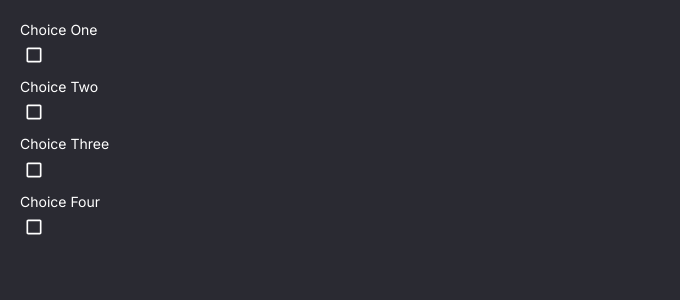
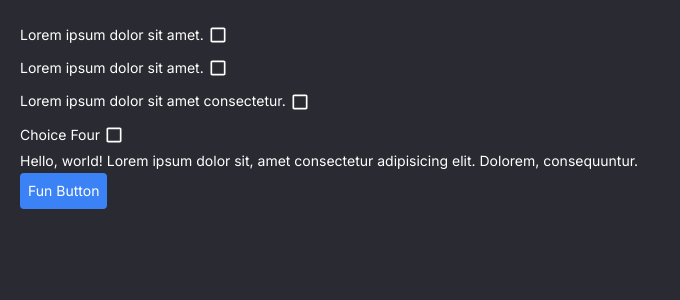
Before and after one commit to william-horn/team-maker, a Next.js app: page / in a window 1280 px wide. Shown: the top 300 px of the page, without its empty margins (0-680 px from the left). Built offline with nearby package versions, Linux system fonts and the light colour scheme.

Commit message:
stable version of new cascading styling system

```diff
--- a/components/Buttons/ButtonGroup.jsx
+++ b/components/Buttons/ButtonGroup.jsx
@@ -197,7 +197,7 @@ const ButtonGroup = function({
 
     checkboxButton: {
       self: "",
-      text: { self: "" },
+      text: { self: "inline" },
       imageButton: { self: "bg-transparent" },
     },
   }
--- a/components/ClientComponent.jsx
+++ b/components/ClientComponent.jsx
@@ -20,6 +20,10 @@ import ImageButton from "./Buttons/ImageButton";
 
 const ClientComponent = ({ children }) => {
 
+  const onSelect = (choice) => {
+    console.log(choice);
+  }
+
   return (
     <div className="p-5">
       {/* <Text>Hello, world! Lorem, ipsum dolor sit amet consectetur adipisicing elit. Illo, quod.</Text>
@@ -29,11 +33,12 @@ const ClientComponent = ({ children }) => {
 
       <ButtonGroup
       mode="checkbox"
-      selectionLimit="1"
+      selectionLimit="2"
       unselectLastChoice
+      onSelect={onSelect}
       // itemPreset={buttonPreset1}
       className={{
-        self: "",
+        self: "gap-1",
         selectButton: {
           self: "bg-green-500",
           __selected: {
@@ -44,15 +49,28 @@ const ClientComponent = ({ children }) => {
       rightIconUnselected="/icons/arrow_down_icon.svg"
       rightIconSelected="/icons/arrow_up_icon.svg"
       >
-        <ButtonGroup.Button id="one">Choice One</ButtonGroup.Button>
-        <ButtonGroup.Button id="two">Choice Two</ButtonGroup.Button>
-        <ButtonGroup.Button id="three">Choice Three</ButtonGroup.Button>
+        <ButtonGroup.Button id="one">Lorem ipsum dolor sit amet.</ButtonGroup.Button>
+        <ButtonGroup.Button id="two">Lorem ipsum dolor sit amet.</ButtonGroup.Button>
+        <ButtonGroup.Button id="three">Lorem ipsum dolor sit amet consectetur.</ButtonGroup.Button>
 
         <ButtonGroup.Button id="four">
-            Choice Four
-          </ButtonGroup.Button>
+          Choice Four
+        </ButtonGroup.Button>
 
       </ButtonGroup>
+
+      <Text>Hello, world! Lorem ipsum dolor sit, amet consectetur adipisicing elit. Dolorem, consequuntur.</Text>
+
+      <Button
+      onSelect={onSelect}
+      className={{
+        self: "bg-blue-500",
+        __selected: {
+          self: "bg-red-500"
+        }
+      }}>
+        Fun Button
+      </Button>
 {/*
       <Button>Normal</Button>
 
--- a/components/Typography/Heading.jsx
+++ b/components/Typography/Heading.jsx
@@ -11,7 +11,7 @@ import mergeClass from "@/util/mergeClass";
 
 const Heading = ({
   children,
-  className: importedClassName,
+  className: importedClassName={},
   // preset,
   // ...rest
 }) => {
--- a/components/Typography/Text.jsx
+++ b/components/Typography/Text.jsx
@@ -13,7 +13,7 @@ import mergeClass from "@/util/mergeClass";
 
 const Text = ({
   children,
-  className: importedClassName,
+  className: importedClassName={},
   // preset,
   // ...rest
 }) => {
```
